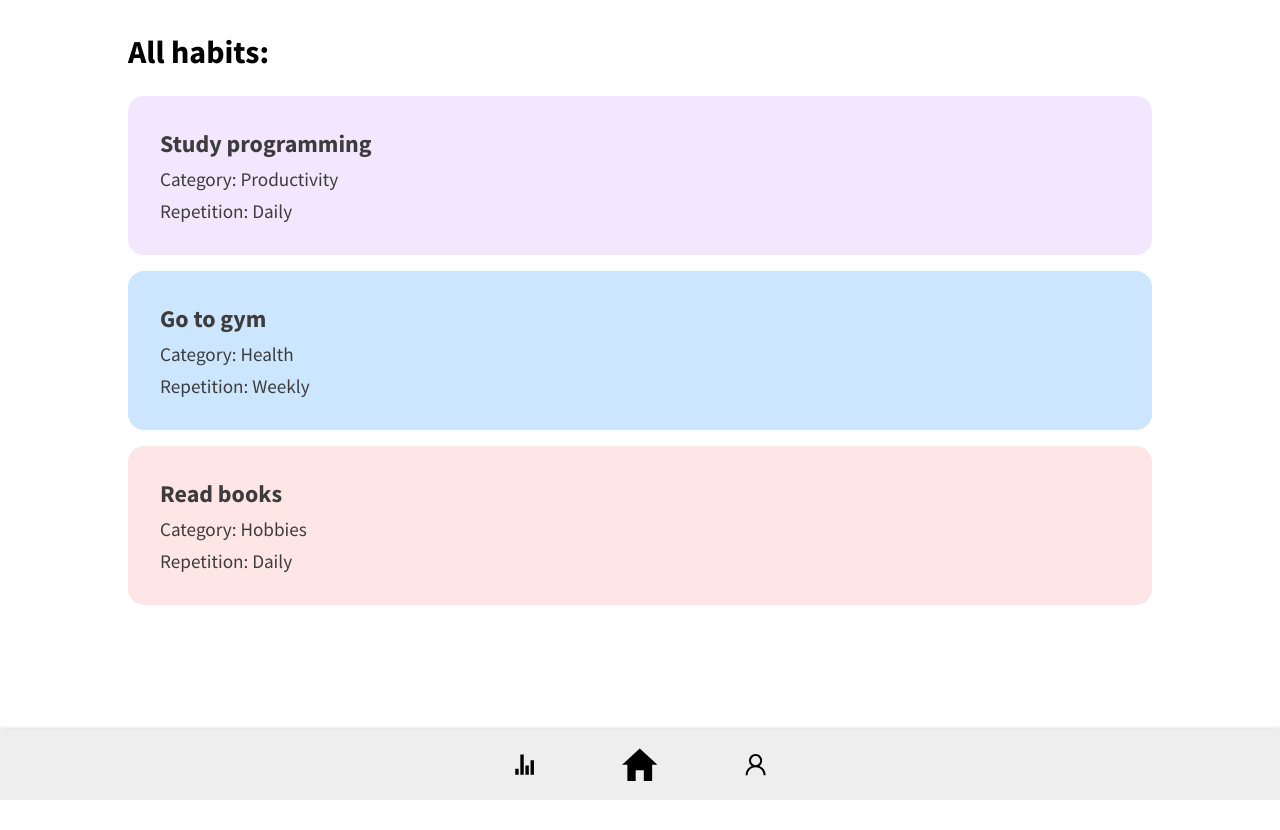
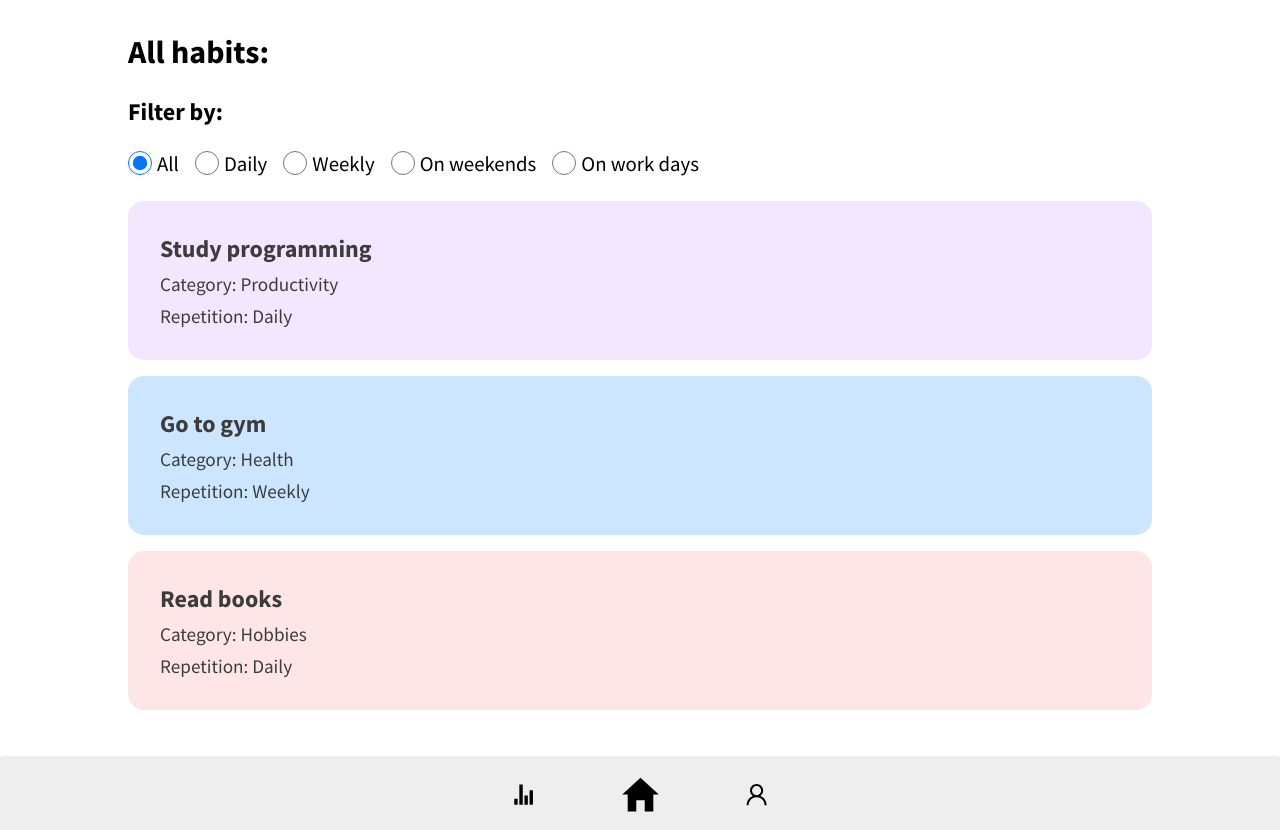
Before and after one commit to iwarra/habit-tracker, a React (Vite) app in the folder client/: page /more in a window 1280 px wide. Before the commit the page ends 800 px from the top, so only its background shows below. Built offline with nearby package versions, Linux system fonts and the light colour scheme.

Commit message:
Logic for filtering habits and small style changes

```diff
--- a/client/src/App.jsx
+++ b/client/src/App.jsx
@@ -9,9 +9,9 @@ import Overview from './compontents/Overview'
 import RootLayout from './layouts/RootLayout'
 import NotFound from './views/NotFound'
 import Date from './views/Date'
+import SeeMore from './views/SeeMore'
 import { StatsProvider } from './context/StatsContext'
 import { HabitProvider } from './context/HabitContext'
-import SeeMore from './views/SeeMore'
 
 /* <Route path='userProfile' element={<UserProfile />} */
 
--- a/client/src/compontents/footer.module.scss
+++ b/client/src/compontents/footer.module.scss
@@ -5,11 +5,12 @@
   align-items: center;
   gap: 5rem;
   font-size: var(--font-size-h2);
-  padding-block: .5em;
+  padding-block: 0.5em;
   background-color: #eee;
   box-shadow: 0px -1px 3px 0px rgba(89, 89, 89, 0.213);
 
-  .fooLink, .fooLink:active {
+  .fooLink,
+  .fooLink:active {
     display: flex;
     align-items: center;
     color: black;
@@ -19,10 +20,12 @@
 
 .centralIcon {
   //needs fixing
-  font-size: 1.6em;
+  width: 45px;
+  height: 45px;
   display: block;
 }
 
-.centralIcon:hover, .icon:hover {
+.centralIcon:hover,
+.icon:hover {
   color: var(--clr-accent);
 }
--- a/client/src/hooks/useHabits.jsx
+++ b/client/src/hooks/useHabits.jsx
@@ -28,5 +28,29 @@ export const useHabits = () => {
     if (item.checked === false) return confetti()
   }
 
-  return { habits, updateAll, addNewHabit }
+  function filterHabitsByFrequency(habits, filterOption) {
+    let filteredArr;
+
+    switch (filterOption) {
+      case 'Daily':
+        filteredArr = habits.filter((item) => item.repetition === 'Daily')
+        break
+      case 'Weekly':
+        filteredArr = habits.filter((item) => item.repetition === 'Weekly')
+        break
+      case 'On weekends':
+        filteredArr = habits.filter((item) => item.repetition === 'On weekends')
+        break
+      case 'On work days':
+        filteredArr = habits.filter((item) => item.repetition === 'On work days')
+        break
+      case 'All':
+        filteredArr = habits
+        break
+    }
+
+    return filteredArr
+  }
+
+  return { habits, updateAll, addNewHabit, filterHabitsByFrequency }
 }
--- a/client/src/mongodb/habits.js
+++ b/client/src/mongodb/habits.js
@@ -17,7 +17,7 @@ const repetition = [
     id: crypto.randomUUID(),
   },
   {
-    name: 'On workdays',
+    name: 'On work days',
     number: repetitionCalc().workingDays,
     id: crypto.randomUUID(),
   },
--- a/client/src/views/AddNew.jsx
+++ b/client/src/views/AddNew.jsx
@@ -61,7 +61,7 @@ const AddNew = () => {
                 onChange: (e) => setNewHabit((prev) => ({ ...prev, name: e.target.value })),
                 type: 'text',
               })}
-              id="habitInput"
+              id="newHabit"
               value={newHabit.name}
             />
           </label>
--- a/client/src/views/Date.jsx
+++ b/client/src/views/Date.jsx
@@ -1,11 +1,24 @@
 import Calendar from '../compontents/calendar/Calendar'
-//import style from './date.module.scss'
+import HabitCard from '../compontents/HabitCard'
+import { useHabits } from '../hooks/useHabits'
+import style from './date.module.scss'
 
 const Date = () => {
+  const { habits, updateAll } = useHabits()
+
+  //Habits need to be filtered by the chosen date instead of mapped
   return (
-    <>
+    <div className={style.dateWrap}>
       <Calendar />
-    </>
+      <div className={style.miniWrap}>
+        <h1>Habits for a specified date</h1>
+          <ul className={style.habitsWrap}>
+            {habits.map((item) => (
+              <HabitCard key={item.id} updateAll={updateAll} item={item} />
+            ))}
+          </ul>
+        </div>
+    </div>
   )
 }
 
--- a/client/src/views/SeeMore.jsx
+++ b/client/src/views/SeeMore.jsx
@@ -1,24 +1,79 @@
-import React from "react"
-import style from "./seeMore.module.scss"
+import React from 'react'
+import { useState } from 'react'
+import style from './seeMore.module.scss'
 import { getAllItems } from '../utils/localStorage/getAllItems.js'
+import { useHabits } from '../hooks/useHabits'
 
 const SeeMore = () => {
   const name = /* username ?? */ 'Ivona'
   const allHabits = getAllItems('habitList')
+  const { filterHabitsByFrequency } = useHabits()
+  const [filterOption, setFilterOption] = useState('All')
+  const filteredHabits = filterHabitsByFrequency(allHabits, filterOption)
 
   return (
     <div className={style.more}>
       {name === 'Guest' ? <p>Please log in to see more</p> : <h1>All habits:</h1>}
+      <h2>Filter by:</h2>
+      <div className={style.habitFilter}>
+        <label>
+          <input
+            type="radio"
+            value="All"
+            checked={filterOption === 'All'}
+            onChange={() => setFilterOption('All')}
+          />
+          All
+        </label>
+        <label>
+          <input
+            type="radio"
+            value="Daily"
+            checked={filterOption === 'Daily'}
+            onChange={() => setFilterOption('Daily')}
+          />
+          Daily
+        </label>
+        <label>
+          <input
+            type="radio"
+            value="Weekly"
+            checked={filterOption === 'Weekly'}
+            onChange={() => setFilterOption('Weekly')}
+          />
+          Weekly
+        </label>
+        <label>
+          <input
+            type="radio"
+            value="On weekends"
+            checked={filterOption === 'On weekends'}
+            onChange={() => setFilterOption('On weekends')}
+          />
+          On weekends
+        </label>
+        <label>
+          <input
+            type="radio"
+            value="On work days"
+            checked={filterOption === 'On work days'}
+            onChange={() => setFilterOption('On work days')}
+          />
+          On work days
+        </label>
+      </div>
       <ul className={style.list}>
-        {allHabits.map(item => {
-          return (
+        {filteredHabits.length === 0 ? (
+            <h2>No habits to show</h2>
+        ) : (
+          filteredHabits.map((item) => (
             <li key={item.id} style={{ backgroundColor: item.color }} className={style.habit}>
               <h2>{item.name}</h2>
               <p>Category: {item.category}</p>
               <p>Repetition: {item.repetition}</p>
             </li>
-          )
-        })}
+          ))
+        )}
       </ul>
     </div>
   )
--- a/client/src/views/date.module.scss
+++ b/client/src/views/date.module.scss
@@ -0,0 +1,24 @@
+.dateWrap {
+  display: flex;
+  flex-direction: column;
+  flex: 1;
+  max-width: 940px;
+  width: 90%;
+  font-size: var(--font-size-text);
+  margin-top: var(--spacing);
+
+  h1 {
+    margin-bottom: 1rem;
+  }
+}
+
+.habitsWrap {
+  display: flex;
+  flex-direction: column;
+  align-items: center;
+  gap: 1rem;
+
+  li {
+    min-width: 80%;
+  }
+}
--- a/client/src/views/seeMore.module.scss
+++ b/client/src/views/seeMore.module.scss
@@ -4,11 +4,23 @@
   flex: 1;
   max-width: 940px;
   min-width: 80vw;
-  margin-top: 2rem;
-
+  margin-block: 2rem;
 
   h1 {
     margin-bottom: 1.5rem;
+  }
+}
+
+.habitFilter {
+  display: flex;
+  flex-flow: row wrap;
+  gap: 1rem;
+  margin-block: 1.5rem;
+
+  label {
+    font-size: 1.3rem;
+    display: flex;
+    gap: 5px;
   }
 }
 
@@ -25,4 +37,5 @@
   p {
     font-size: larger;
   }
+
 }
```
Also changed, not shown: 1 other file (tests, documents, lock files or other folders).
